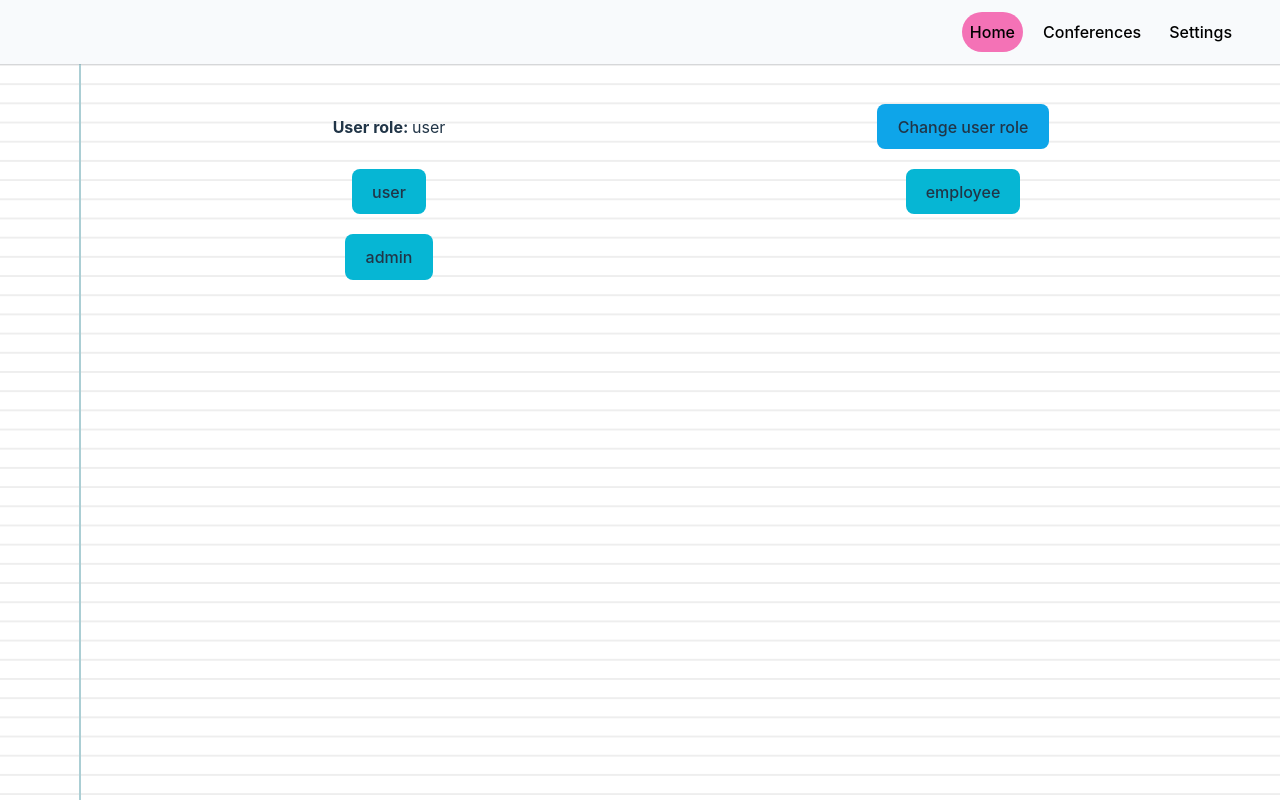
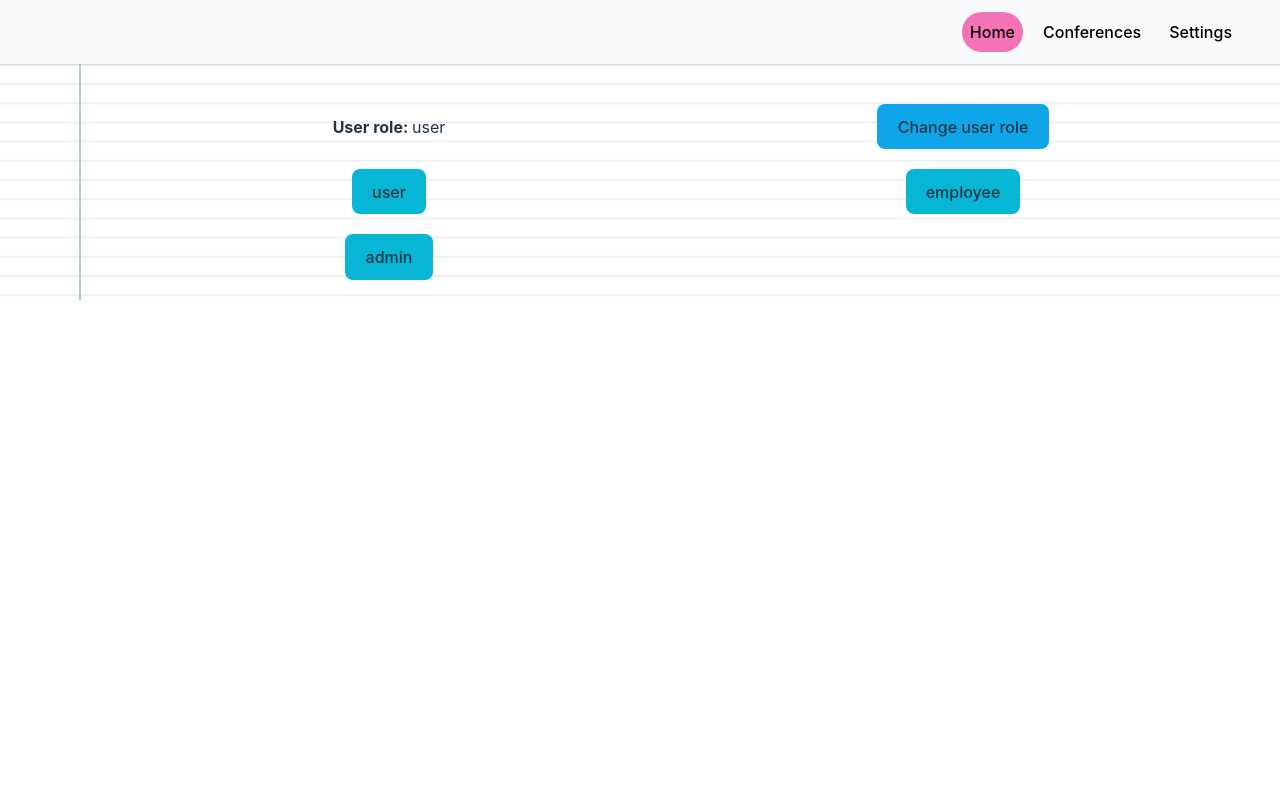
Before and after one commit to filchev-igor/MongoDb-FE, a React (Vite) app: page / in a window 1280 px wide. Built offline with nearby package versions, Linux system fonts and the light colour scheme.

Commit message:
Styles corrections

```diff
--- a/src/app/components/PageLayout/PageLayout.tsx
+++ b/src/app/components/PageLayout/PageLayout.tsx
@@ -1,6 +1,6 @@
 import Navbar from "../Navbar/Navbar.tsx";
 import { Outlet } from "react-router-dom";
-import { useState } from "react";
+import { useEffect, useState } from "react";
 import { USER_ROLES } from "../../constants/users.ts";
 import { ConferenceType } from "../../types/conferenceType.ts";
 import { Toaster } from "react-hot-toast";
@@ -31,15 +31,23 @@ const PageLayout = () => {
     setConferencesList([...conferencesList, newConference]);
   };
 
+  useEffect(() => {
+    const bodyTag = document.querySelector("body");
+
+    if (!bodyTag) {
+      return;
+    }
+
+    bodyTag.classList.toggle(backgroundClassName);
+  }, [backgroundClassName]);
+
   return (
-    <div className={"min-h-screen flex flex-col"}>
+    <>
       <Navbar userRole={userRole} />
 
       <Toaster position="bottom-left" reverseOrder={false} />
 
-      <main
-        className={`pt-10 pr-10 pl-28 pb-10 flex-grow ${backgroundClassName} `}
-      >
+      <main className={`pt-10 pr-10 pl-28 pb-5 ${backgroundClassName}`}>
         <Outlet
           context={{
             userRole,
@@ -53,7 +61,7 @@ const PageLayout = () => {
           }}
         />
       </main>
-    </div>
+    </>
   );
 };
 
--- a/src/app/components/PageLayout/styles.css
+++ b/src/app/components/PageLayout/styles.css
@@ -27,8 +27,14 @@
     0% {
         background-position: 0 50%;
     }
+    25% {
+        background-position: 50% 50%;
+    }
     50% {
         background-position: 100% 50%;
+    }
+    75% {
+        background-position: 50% 50%;
     }
     100% {
         background-position: 0 50%;
```
